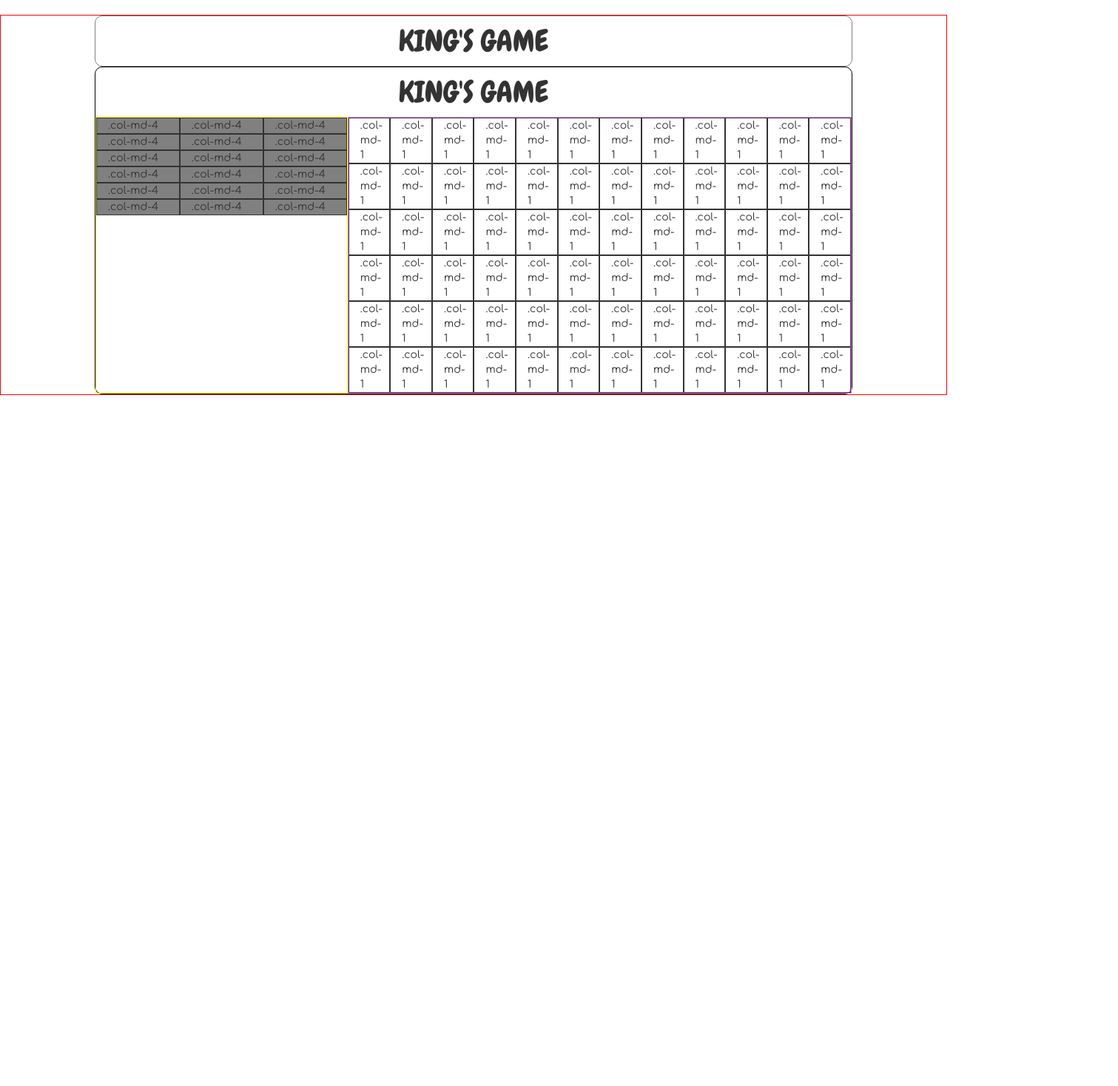
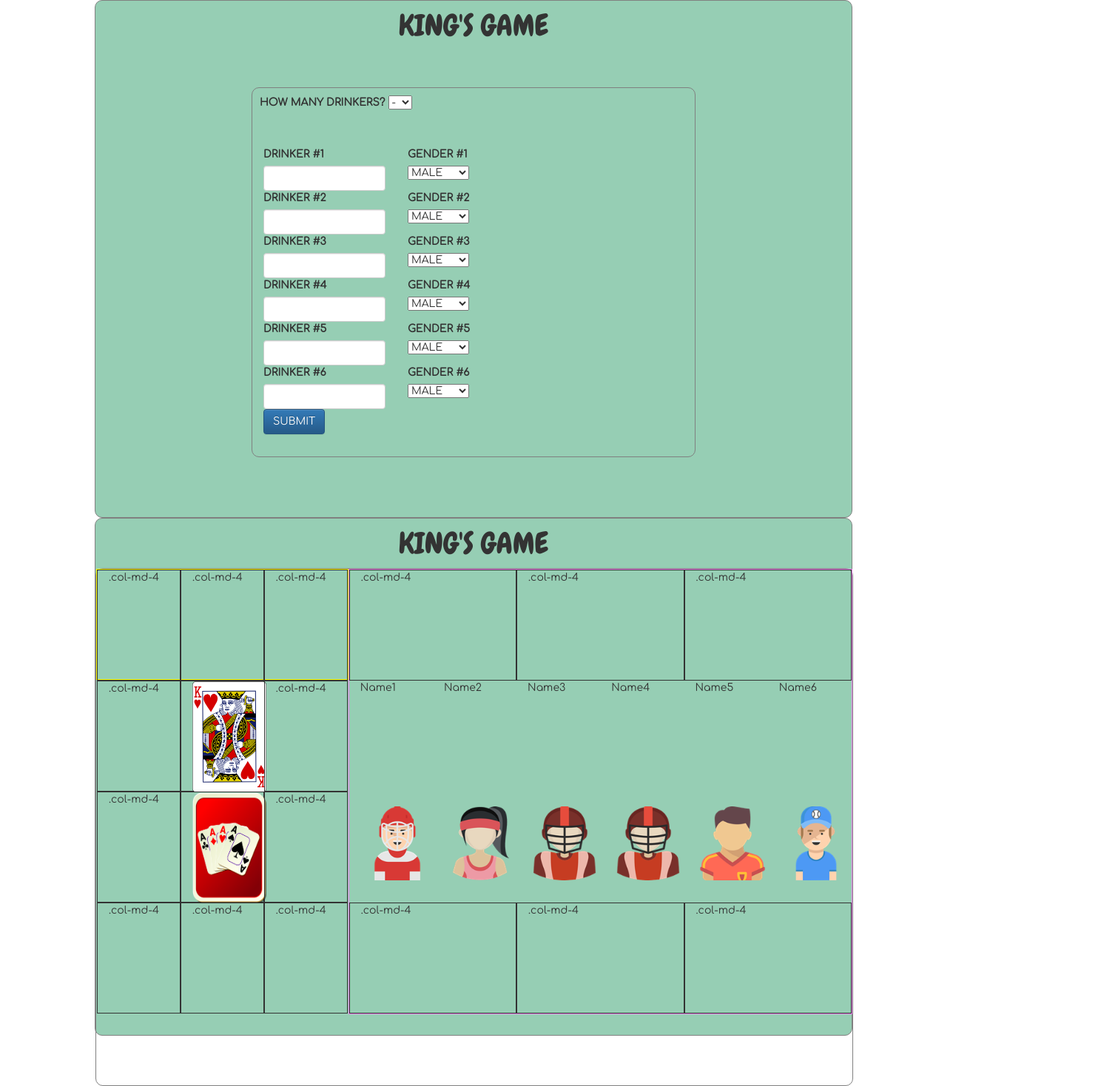
Before and after one commit to Pierre-Piot/King-s-Game, a plain HTML site: page index.html in a window 1280 px wide. Shown: the whole page at 74% size, 1511 px wide, since content can reach past the window. Before the commit the page ends 800 px from the top, so only its background shows below. Drawn offline with nearby package versions, Linux system fonts and the light colour scheme.

Commit message:
game's rules created

```diff
--- /dev/null
+++ b/JS/javascript.js
@@ -0,0 +1,153 @@
+
+
+// Change background-color with an Interval of X
+
+var backGroundColor = ['#96ceb4', '#ffeead', '#ff6f69', '#ffcc5c'];
+
+function changeBackGroundColor() {
+	return setInterval(function(){ return randomize(backGroundColor); }
+	, 10000);
+}
+changeBackGroundColor();
+
+
+// Define the game
+function Game (){
+  this.gameOn = true;
+	this.player = [];
+	this.turn = 0;
+	this.rule = undefined;
+
+}
+
+// Give players an avatar
+var avatars = ['avatar1.png','avatar2.png', 'avatar3.png', 'avatar4.png', 'avatar5.png', 'avatar6.png'];
+
+function randomAvatar () {
+  var index = Math.floor(Math.random() * avatars.length)
+  var avatarPath = avatars[index];
+  console.log(index);
+  avatars.splice(index, 1);
+  console.log(avatars);
+  return avatarPath;
+}
+
+function Player(name, gender, avatar){
+	this.name = name;
+	this.gender = gender;
+	this.drinks = 0;
+  this.avatar = avatar;
+}
+
+// Get info (N# of players, name, gender) from player
+Game.prototype.retrieveData = function (){
+  var numberInput = $('#player-number').find(':selected').text();
+  console.log(numberInput);
+  for (var i = 0; i < numberInput; i++){
+    var name = $('#name' + (i + 1)).val();
+    console.log(name);
+    var gender = $('#player-gender' + (i + 1)).val();
+    console.log(gender);
+    var playerCreated = new Player(name, gender, randomAvatar() );
+    this.player.push(playerCreated);
+
+
+  } console.log(this.player);
+};
+
+Game.prototype.drawPlayerInfo = function() {
+  this.player.forEach(function(object,index){
+    var name = object.name;
+    var gender = object.gender;
+    var drinks = object.drinks;
+    var avatar = object.avatar;
+    console.log(name, gender, drinks, avatar);
+  });
+};
+
+
+
+function randomize(thing){
+	return Math.floor(Math.random() * thing.length);
+}
+
+// define stacks of cards
+var cardStack = [];
+for (var i = 0; i < 53; i++){
+	cardStack.push(i);
+}
+
+// get a random card from Stack
+function drawRandomCard () {
+  return randomize(cardStack);
+}
+
+var randomCard = drawRandomCard();
+
+// attribute randomCard to class
+var cardClass = Math.ceil(randomCard / 4);
+console.log(randomCard);
+console.log(cardClass);
+
+// interpret number of card
+function compareValue (cardClass){
+switch(cardClass) {
+	case 0:
+		return false;
+	case 1:
+  	return 'rule 1';
+  case 2:
+    return 'rule 2';
+  case 3:
+    return 'rule 3';
+  case 4:
+    	return 'rule 4';
+  case 5:
+    	return 'rule 5';
+  case 6:
+    	return 'rule 6';
+  case 7:
+    	return 'rule 7';
+  case 8:
+    	return 'rule 8';
+  case 9:
+    	return 'rule 9';
+  case 10:
+    	return 'rule 10';
+  case 11:
+    	return 'rule 11';
+  case 12:
+    	return 'rule 12';
+  case 13:
+    	return 'rule 13';
+	}
+}
+
+compareValue(cardClass);
+
+// assign the rule to a player
+
+
+// get the card used out of the game
+//
+
+function Card (){
+	this.value = value
+	this.class = Math.ceil(this.value )
+}
+
+function mousePressed() {
+	cardStack.push(new Card())
+}
+
+
+
+$(document).ready(function(){
+  var game = new Game();
+  $('.btn').click(function(){
+    game.retrieveData();
+    game.drawPlayerInfo();
+  });
+
+
+});
--- a/index.html
+++ b/index.html
@@ -6,157 +6,207 @@
     <meta http-equiv="X-UA-Compatible" content="IE=edge">
     <meta name="viewport" content="width = device-width, initial-scale = 1">
     <link rel="stylesheet" type="text/css" href="./main.css">
+    <!-- Latest compiled and minified CSS -->
     <link rel="stylesheet" href="https://maxcdn.bootstrapcdn.com/bootstrap/3.3.7/css/bootstrap.min.css" integrity="sha384-BVYiiSIFeK1dGmJRAkycuHAHRg32OmUcww7on3RYdg4Va+PmSTsz/K68vbdEjh4u" crossorigin="anonymous">
+    <!-- Optional theme -->
+    <link rel="stylesheet" href="https://maxcdn.bootstrapcdn.com/bootstrap/3.3.7/css/bootstrap-theme.min.css" integrity="sha384-rHyoN1iRsVXV4nD0JutlnGaslCJuC7uwjduW9SVrLvRYooPp2bWYgmgJQIXwl/Sp" crossorigin="anonymous">
+    <!-- Latest compiled and minified JavaScript -->
     <link href="https://fonts.googleapis.com/css?family=Chewy" rel="stylesheet">
     <link href="https://fonts.googleapis.com/css?family=Comfortaa" rel="stylesheet">
   </head>
 
   <body>
-  <div class="container-main">
+
 
     <div class="page1">
 
-      <div class="container1">
-        <div class="header">KING'S GAME</div>
-        <div class="mini-container"></div>
+      <div class="wrapper">
+        <div class="p1header">KING'S GAME</div>
+        <div class="container-fixed">
+          <div class="form-group">
+            <label for="askHowManyPlayers">HOW MANY DRINKERS?</label>
+            <select class="form-control-mg" id="player-number" size="">
+              <option>-</option>
+              <option>2</option>
+              <option>3</option>
+              <option>4</option>
+              <option>5</option>
+              <option>6</option>
+            </select>
+          </div>
+
+          <div class="container">
+
+            <div class="row">
+              <div class="col-xs-2">
+                <label for="name1">DRINKER #1</label>
+                <input class="form-control" id="name1" type="text">
+              </div>
+              <div class="col-xs-2">
+                <label for="ex2">GENDER #1</label>
+                <select class="form-control-mg" id="player-gender1" size="">
+                  <option>MALE</option>
+                  <option>FEMALE</option>
+                </select>
+              </div>
+            </div>
+
+
+            <div class="row">
+              <div class="col-xs-2">
+                <label for="name2">DRINKER #2</label>
+                <input class="form-control" id="name2" type="text">
+              </div>
+              <div class="col-xs-2">
+                <label for="ex2">GENDER #2</label>
+                <select class="form-control-mg" id="player-gender2" size="">
+                  <option>MALE</option>
+                  <option>FEMALE</option>
+                </select>
+              </div>
+            </div>
+
+
+            <div class="row">
+              <div class="col-xs-2">
+                <label for="name3">DRINKER #3</label>
+                <input class="form-control" id="name3" type="text">
+              </div>
+              <div class="col-xs-2">
+                <label for="ex2">GENDER #3</label>
+                <select class="form-control-mg" id="player-gender3" size="">
+                  <option>MALE</option>
+                  <option>FEMALE</option>
+                </select>
+              </div>
+            </div>
+
+            <div class="row">
+              <div class="col-xs-2">
+                <label for="name4">DRINKER #4</label>
+                <input class="form-control" id="name4" type="text">
+              </div>
+              <div class="col-xs-2">
+                <label for="ex2">GENDER #4</label>
+                <select class="form-control-mg" id="player-gender4" size="">
+                  <option>MALE</option>
+                  <option>FEMALE</option>
+                </select>
+              </div>
+            </div>
+
+            <div class="row">
+              <div class="col-xs-2">
+                <label for="name5">DRINKER #5</label>
+                <input class="form-control" id="name5" type="text">
+              </div>
+              <div class="col-xs-2">
+                <label for="ex2">GENDER #5</label>
+                <select class="form-control-mg" id="player-gender5" size="">
+                  <option>MALE</option>
+                  <option>FEMALE</option>
+                </select>
+              </div>
+            </div>
+
+            <div class="row">
+              <div class="col-xs-2">
+                <label for="name6">DRINKER #6</label>
+                <input class="form-control" id="name6" type="text">
+              </div>
+              <div class="col-xs-2">
+                <label for="ex2">GENDER #6</label>
+                <select class="form-control-mg" id="player-gender6" size="">
+                  <option>MALE</option>
+                  <option>FEMALE</option>
+                </select>
+              </div>
+            </div>
+
+          <button type="submit" class="btn btn-primary" role="button">SUBMIT</button>
           </div>
 
         </div>
-    <div class="page2">
-      <div class="container-fluid container2">
+      </div>
+
+    </div>
+
+
+
+
+
+    <div class="page2" active>
+
+      <div class="wrapper">
+        <div class="p2header">KING'S GAME</div>
+
+        <div class="container-fluid">
           <div class="row">
-        <div class="header">KING'S GAME</div>
-        <div class="col-md-4 wrapper-left">
+
+            <div class="col-md-4" id="left">
               <div class="row">
                 <div class="col-md-4">.col-md-4</div>
                 <div class="col-md-4">.col-md-4</div>
                 <div class="col-md-4">.col-md-4</div>
-
+              </div>
+              <div class="row">
+                <div class="col-md-4">.col-md-4</div>
+                <div class="col-md-4"><img src="images/card_k1.png"></div>
+                <div class="col-md-4">.col-md-4</div>
+              </div>
+              <div class="row">
+                <div class="col-md-4">.col-md-4</div>
+                <div class="col-md-4"><img src="images/cardstack.png"></div>
+                <div class="col-md-4">.col-md-4</div>
               </div>
               <div class="row">
                 <div class="col-md-4">.col-md-4</div>
                 <div class="col-md-4">.col-md-4</div>
                 <div class="col-md-4">.col-md-4</div>
+              </div>
 
+            </div>
+
+
+            <div class="col-md-8" id="right">
+              <div class="row">
+                <div class="col-md-4">.col-md-4</div>
+                <div class="col-md-4">.col-md-4</div>
+                <div class="col-md-4">.col-md-4</div>
+              </div>
+              <div class="row">
+                <div class="col-md-2">Name1</div>
+                <div class="col-md-2">Name2</div>
+                <div class="col-md-2">Name3</div>
+                <div class="col-md-2">Name4</div>
+                <div class="col-md-2">Name5</div>
+                <div class="col-md-2">Name6</div>
+              </div>
+              <div class="row">
+                <div class="col-md-2" id="P1"><img src="images/avatar1.png"></div>
+                <div class="col-md-2" id="P2"><img src="images/avatar2.png"></div>
+                <div class="col-md-2" id="P3"><img src="images/avatar3.png"></div>
+                <div class="col-md-2" id="P4"><img src="images/avatar4.png"></div>
+                <div class="col-md-2" id="P5"><img src="images/avatar5.png"></div>
+                <div class="col-md-2" id="P6"><img src="images/avatar6.png"></div>
               </div>
               <div class="row">
                 <div class="col-md-4">.col-md-4</div>
                 <div class="col-md-4">.col-md-4</div>
                 <div class="col-md-4">.col-md-4</div>
-
-          </div>
-          <div class="row">
-            <div class="col-md-4">.col-md-4</div>
-            <div class="col-md-4">.col-md-4</div>
-            <div class="col-md-4">.col-md-4</div>
-
-          </div>
-          <div class="row">
-            <div class="col-md-4">.col-md-4</div>
-            <div class="col-md-4">.col-md-4</div>
-            <div class="col-md-4">.col-md-4</div>
-
-          </div>
-          <div class="row">
-            <div class="col-md-4">.col-md-4</div>
-            <div class="col-md-4">.col-md-4</div>
-            <div class="col-md-4">.col-md-4</div>
-
-          </div>
-        </div>
-
-        <div class="col-md-8 wrapper-right">
-          <div class="row">
-            <div class="col-md-1">.col-md-1</div>
-            <div class="col-md-1">.col-md-1</div>
-            <div class="col-md-1">.col-md-1</div>
-            <div class="col-md-1">.col-md-1</div>
-            <div class="col-md-1">.col-md-1</div>
-            <div class="col-md-1">.col-md-1</div>
-            <div class="col-md-1">.col-md-1</div>
-            <div class="col-md-1">.col-md-1</div>
-            <div class="col-md-1">.col-md-1</div>
-            <div class="col-md-1">.col-md-1</div>
-            <div class="col-md-1">.col-md-1</div>
-            <div class="col-md-1">.col-md-1</div>
-          </div>
-          <div class="row">
-            <div class="col-md-1">.col-md-1</div>
-            <div class="col-md-1">.col-md-1</div>
-            <div class="col-md-1">.col-md-1</div>
-            <div class="col-md-1">.col-md-1</div>
-            <div class="col-md-1">.col-md-1</div>
-            <div class="col-md-1">.col-md-1</div>
-            <div class="col-md-1">.col-md-1</div>
-            <div class="col-md-1">.col-md-1</div>
-            <div class="col-md-1">.col-md-1</div>
-            <div class="col-md-1">.col-md-1</div>
-            <div class="col-md-1">.col-md-1</div>
-            <div class="col-md-1">.col-md-1</div>
-          </div>
-          <div class="row">
-            <div class="col-md-1">.col-md-1</div>
-            <div class="col-md-1">.col-md-1</div>
-            <div class="col-md-1">.col-md-1</div>
-            <div class="col-md-1">.col-md-1</div>
-            <div class="col-md-1">.col-md-1</div>
-            <div class="col-md-1">.col-md-1</div>
-            <div class="col-md-1">.col-md-1</div>
-            <div class="col-md-1">.col-md-1</div>
-            <div class="col-md-1">.col-md-1</div>
-            <div class="col-md-1">.col-md-1</div>
-            <div class="col-md-1">.col-md-1</div>
-            <div class="col-md-1">.col-md-1</div>
-          </div>
-          <div class="row">
-            <div class="col-md-1">.col-md-1</div>
-            <div class="col-md-1">.col-md-1</div>
-            <div class="col-md-1">.col-md-1</div>
-            <div class="col-md-1">.col-md-1</div>
-            <div class="col-md-1">.col-md-1</div>
-            <div class="col-md-1">.col-md-1</div>
-            <div class="col-md-1">.col-md-1</div>
-            <div class="col-md-1">.col-md-1</div>
-            <div class="col-md-1">.col-md-1</div>
-            <div class="col-md-1">.col-md-1</div>
-            <div class="col-md-1">.col-md-1</div>
-            <div class="col-md-1">.col-md-1</div>
-          </div>
-          <div class="row">
-            <div class="col-md-1">.col-md-1</div>
-            <div class="col-md-1">.col-md-1</div>
-            <div class="col-md-1">.col-md-1</div>
-            <div class="col-md-1">.col-md-1</div>
-            <div class="col-md-1">.col-md-1</div>
-            <div class="col-md-1">.col-md-1</div>
-            <div class="col-md-1">.col-md-1</div>
-            <div class="col-md-1">.col-md-1</div>
-            <div class="col-md-1">.col-md-1</div>
-            <div class="col-md-1">.col-md-1</div>
-            <div class="col-md-1">.col-md-1</div>
-            <div class="col-md-1">.col-md-1</div>
-          </div>
-          <div class="row">
-            <div class="col-md-1">.col-md-1</div>
-            <div class="col-md-1">.col-md-1</div>
-            <div class="col-md-1">.col-md-1</div>
-            <div class="col-md-1">.col-md-1</div>
-            <div class="col-md-1">.col-md-1</div>
-            <div class="col-md-1">.col-md-1</div>
-            <div class="col-md-1">.col-md-1</div>
-            <div class="col-md-1">.col-md-1</div>
-            <div class="col-md-1">.col-md-1</div>
-            <div class="col-md-1">.col-md-1</div>
-            <div class="col-md-1">.col-md-1</div>
-            <div class="col-md-1">.col-md-1</div>
               </div>
             </div>
           </div>
         </div>
       </div>
-  </div>
+
+
+    </div>         <!-- Page 2 -->
+
+
+    <script src="https://ajax.googleapis.com/ajax/libs/jquery/1.12.4/jquery.min.js"></script>
     <script src="https://maxcdn.bootstrapcdn.com/bootstrap/3.3.7/js/bootstrap.min.js" integrity="sha384-Tc5IQib027qvyjSMfHjOMaLkfuWVxZxUPnCJA7l2mCWNIpG9mGCD8wGNIcPD7Txa" crossorigin="anonymous"></script>
     <script src="https://code.jquery.com/jquery-3.2.1.js" integrity="sha256-DZAnKJ/6XZ9si04Hgrsxu/8s717jcIzLy3oi35EouyE=" crossorigin="anonymous"></script>
-
+    <script type="text/javascript" src="JS/javascript.js"></script>
   </body>
 </html>
--- a/main.css
+++ b/main.css
@@ -1,34 +1,102 @@
+
+/*All pages*/
 
 * {
   font-family: 'Comfortaa', cursive;
 }
 
-.container-main {
-  margin: 20px;
+
+
+/* Page 1 */
+
+.page1 {
+  max-width: 1024px;
+  max-height: 700px;
   margin-left: auto;
   margin-right: auto;
-  border: 1px solid red;
+
 }
 
-.container1 {
+.wrapper {
   padding: 0px;
   margin-left: auto;
   margin-right: auto;
-  width: 100%;
-  max-width: 1024px;
-  max-height: 640px;
+  width: 1024px;
+  height: 700px;
+  border: 1px solid grey;
+  border-radius: 10px;
+  background-color: #96ceb4;
+}
+
+.container-fixed {
+  padding: 0px;
+  margin-left: auto;
+  margin-right: auto;
+  margin-top: 50px;
+  width: 600px;
+  height: 500px;
   border: 1px solid grey;
   border-radius: 10px;
 }
 
-.container2 {
-  padding: 0;
+.form-group {
+  padding: 10px 0 20px 10px;
+}
+
+.container {
+  padding: 10px 0 20px 10px;
+}
+
+.btn-primary {
+  padding: 10px 0 20px 10px;
+}
+
+.p1SmallContainer {
+  max-width: 500px;
+  max-height: 400px;
+  margin-left: 0 auto;
+  margin-right: 0 auto;
+}
+
+
+.p1header {
+  font-family: 'Chewy', cursive;
+  font-size: 40px;
+  text-align: center;
+  padding: 5px;
+  font: white;
+}
+
+.form-control-mg {
+  justify-content: center;
+}
+
+
+/*Page 2*/
+
+.page2 {
+  max-width: 1024px;
+  max-height: 700px;
   margin-left: auto;
   margin-right: auto;
-  width: 100%;
-  max-width: 1024px;
-  max-height: 640px;
-  border: 1px solid black;
+
+}
+
+.p2header {
+  font-family: 'Chewy', cursive;
+  font-size: 40px;
+  text-align: center;
+  padding: 5px;
+  font: white;
+}
+
+.container-fluid {
+  padding: 0px;
+  margin-left: auto;
+  margin-right: auto;
+  width: 1024px;
+  height: 700px;
+  border: 1px solid grey;
   border-radius: 10px;
 }
 
@@ -40,21 +108,42 @@
   font: white;
 }
 
-.wrapper-left{
+#left{
   border: 1px solid yellow;
-  height: 374px;
+
 }
 
-.wrapper-right{
+#right{
   border: 1px solid violet;
+
 }
 
-.col-md-1 {
-  border: 1px solid;
+.row:after {
+  content: "";
+  display: block;
+  clear: both;
 }
 
-.wrapper-left .row .col-md-4 {
+.col-md-4 {
   border: 1px solid;
-  height: auto;
-  background: grey;
+  height: 150px;
 }
+
+#left img {
+  margin-left: auto;
+  margin-right: auto;
+  width: 100px;
+  height: 150px;
+}
+
+.col-md-2 {
+  height: 150px;
+}
+
+.col-md-2 img {
+  width: 100px;
+  margin-left: auto;
+  margin-right: auto;
+  margin-top: 20px;
+
+}
```
Also changed, not shown: images/avatar1.png (added), images/avatar2.png (added), images/avatar3.png (added), images/avatar4.png (added), images/avatar5.png (added), images/avatar6.png (added), images/avatar7.png (added), images/avatar8.png (added), images/card_k1.png (added), images/cardstack.png (added). Lines whose indentation alone changed are shown as unchanged.
